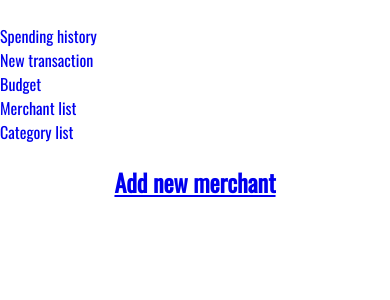
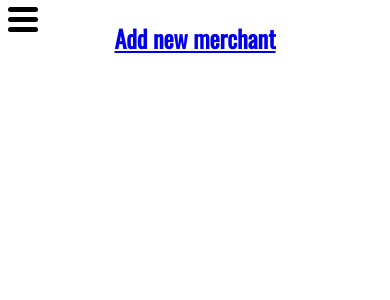
Before and after one commit to 96sii/spending_tracker_project, a Flask app: page /merchants in a window 390 px wide. Shown: the top 300 px of the page. Run offline with Flask 2, Linux system fonts and the light colour scheme; data that the repository does not hold is empty; some libraries are stand-ins or nearby versions.

Commit message:
Fixed bug where merchants could be addd twice and added hamburger drop down for nav menu

```diff
--- a/controllers/merchants_controller.py
+++ b/controllers/merchants_controller.py
@@ -30,13 +30,17 @@ def create_merchant():
     category = category_repository.select(category_id)
 
     merchants = merchant_repository.select_all()
+    merchant_match = False
     for merchant in merchants:
         if merchant_name == merchant.name:
-            return redirect("/merchants")
-        else:
-            merchant = Merchant(merchant_name, category)
-            merchant_repository.save(merchant)
-            return redirect("/merchants")
+            merchant_match = True
+
+    if merchant_match == False:
+        merchant = Merchant(merchant_name, category)
+        merchant_repository.save(merchant)
+        return redirect("/merchants")
+    else:
+        return redirect("/merchants")
 
 
 
--- a/db/spending_tracker.sql
+++ b/db/spending_tracker.sql
@@ -44,9 +44,6 @@ INSERT INTO categories (category) VALUES ('Transport');
 
 INSERT INTO budgets (amount) VALUES (1400.00);
 
-
-
-
 INSERT INTO merchants (name, category_id) VALUES ('Tesco', 9);
 INSERT INTO merchants (name, category_id) VALUES ('Netflix', 4);
 INSERT INTO merchants (name, category_id) VALUES ('Wagamamas', 3);
--- a/static/style.css
+++ b/static/style.css
@@ -3,6 +3,7 @@ body {
     padding: 0;
     margin: 0;
 }
+
 
 .menu {
     display: flex;
@@ -13,7 +14,11 @@ body {
     padding: 0 10px;
     border-right: 2px solid rgb(155, 155, 155);
     text-decoration: none;
+}
 
+#menu {
+    position: absolute;
+    visibility: hidden;
 }
 
 .container {
@@ -22,7 +27,6 @@ body {
 
 .transaction-container {
     text-align: center;
-
 }
 
 
@@ -108,8 +112,68 @@ td {
     .menu {
         display: inline;
     }
+
+    .menu li {
+        margin-top: 15px;
+    }
     .menu-item {
-        padding: 0 ;
+        padding-left: 2%;
         border: none;
     }
+    #nav {
+        display: none;
+    }
+
+    /* hamburger */
+    label,
+    label::before,
+    label::after {
+        position: absolute;
+        width: 30px;
+        height: 5px;
+        border-radius: 5px;
+        background: rgb(0, 0, 0);
+        transition: 0.6s;
+        -webkit-transition: 0.6s;
+    }
+
+    label {
+        cursor: pointer;
+        top: 2%;
+        left: 2%;
+        /* margin-left: -50px;
+        margin-top: -7.5px; */
+    }
+
+    label::before {
+        content: "";
+        transform: translateY(-10px);
+        -webkit-transform: translateY(-10px);
+    }
+
+    label::after {
+        content: "";
+        transform: translateY(10px);
+        -webkit-transform: translateY(10px);
+    }
+
+    /* animate when checked */
+    #menu:checked + label {
+        width: 0px;
+    }
+
+    #menu:checked + label::before {
+        transform: rotate(45deg) translate(0px);
+        -webkit-transform: rotate(45deg) translate(0px);
+    }
+
+    #menu:checked + label::after {
+        transform: rotate(-45deg) translate(0px);
+        -webkit-transform: rotate(-45deg) translate(0px);
+    }
+
+    #menu:checked ~ #nav {
+        display: inline;
+    }
+
 }
--- a/templates/base.html
+++ b/templates/base.html
@@ -11,7 +11,10 @@
 </head>
 <body>
     <header>
-        <nav>
+        <div class="hamburger">
+            <input id="menu" type="checkbox">
+            <label for="menu"></label>
+            <nav id="nav">
                 <ul class="menu">
                     <li><a href="/transactions" class="menu-item">Spending history</a></li>
                     <li><a href="/transactions/new"class="menu-item">New transaction</a></li>
@@ -20,6 +23,10 @@
                     <li><a href="/categories" class="menu-item">Category list</a></li>
                 </ul>
             </nav>
+        </div>
+
+
+
     </header>
     <div class="container">
     {% block content %}
```
Also changed, not shown: controllers/transactions_controller.py (+13 -10 lines). Lines whose indentation alone changed are shown as unchanged.
